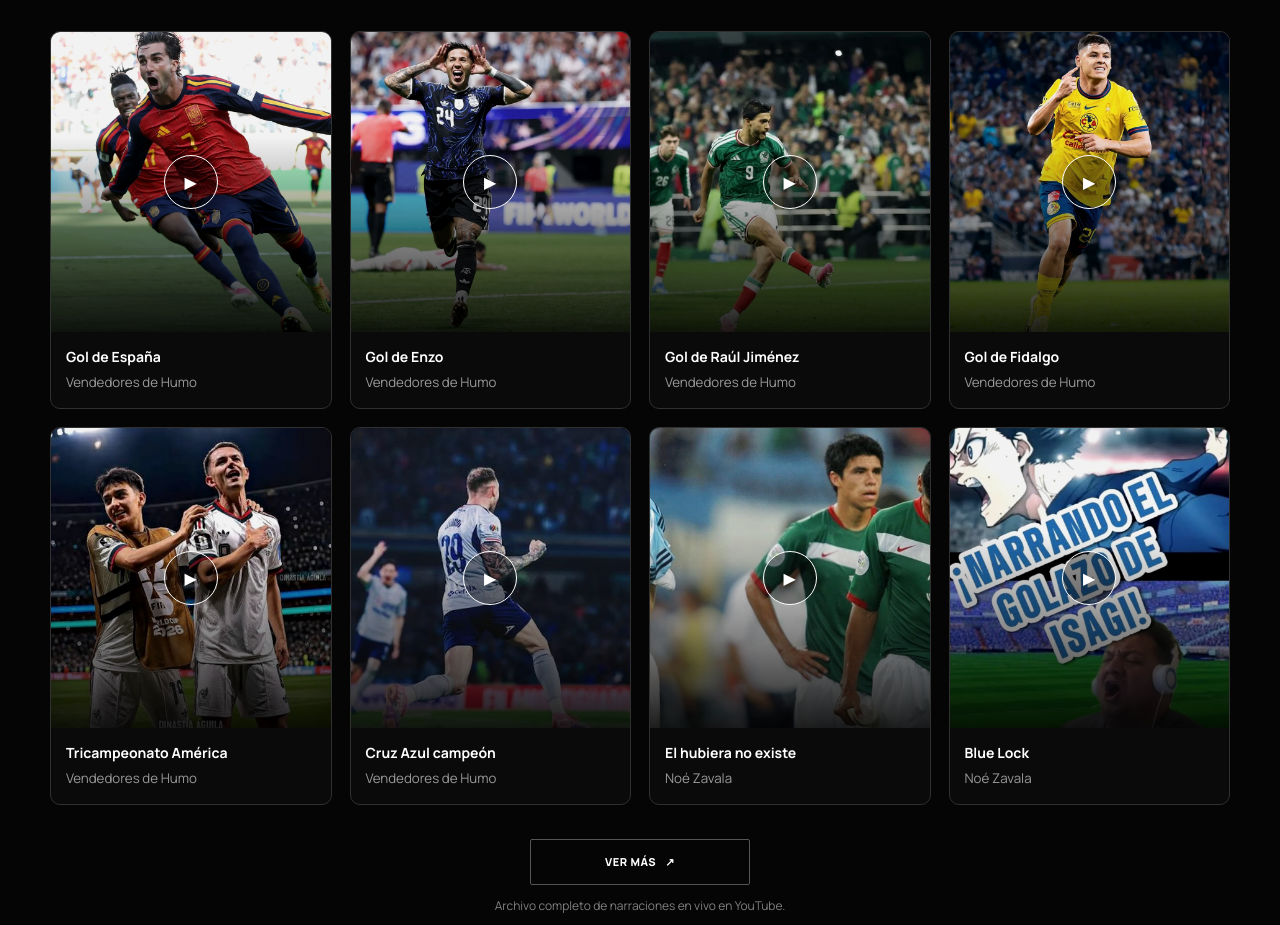
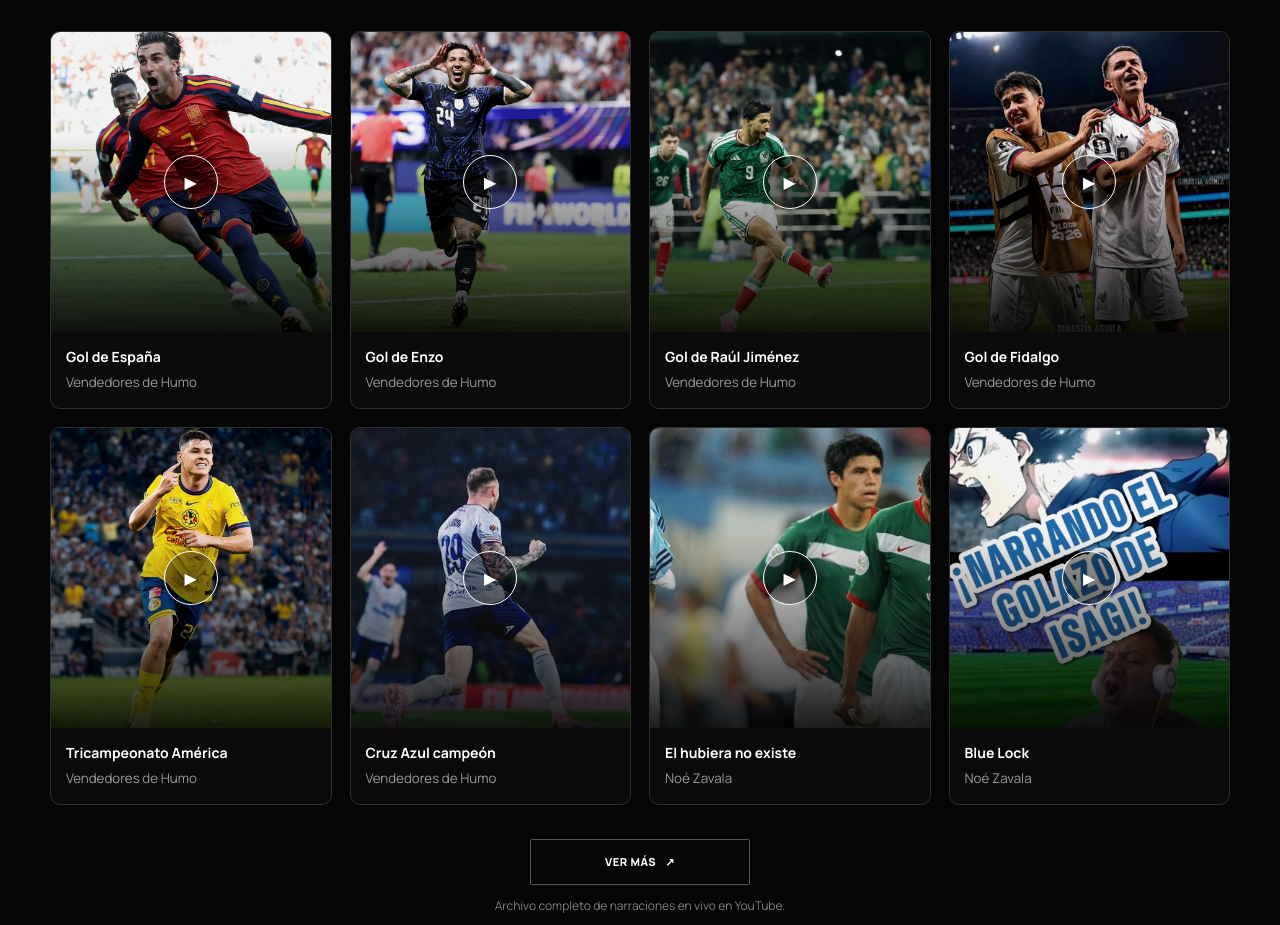
Before and after one commit to soynoezavala/portafolio, a plain HTML site: page index.html in a window 1280 px wide. Shown: the part 3557-4482 px from the top of the page. Drawn offline with Linux system fonts and the light colour scheme.

Commit message:
Update index.html

```diff
--- a/index.html
+++ b/index.html
@@ -137,10 +137,10 @@
             <span class="card-art"><img src="assets/images/thumb-raul.webp" alt="Raúl Jiménez cobrando un penal" loading="lazy"><i>▶</i></span><strong>Gol de Raúl Jiménez</strong><small>Vendedores de Humo</small>
           </a>
           <a class="moment-card reveal" href="https://www.tiktok.com/@vendedoresdehumo/video/7655184121370660103" target="_blank" rel="noopener" aria-label="Ver Gol de Fidalgo en TikTok">
-            <span class="card-art"><img src="assets/images/thumb-fidalgo.webp" alt="Álvaro Fidalgo con América" loading="lazy"><i>▶</i></span><strong>Gol de Fidalgo</strong><small>Vendedores de Humo</small>
+            <span class="card-art"><img src="assets/images/thumb-tricampeonato.webp" alt="Álvaro Fidalgo con América" loading="lazy"><i>▶</i></span><strong>Gol de Fidalgo</strong><small>Vendedores de Humo</small>
           </a>
           <a class="moment-card reveal" href="https://www.tiktok.com/@vendedoresdehumo/video/7449035543079439621" target="_blank" rel="noopener" aria-label="Ver Tricampeonato América en TikTok">
-            <span class="card-art"><img src="assets/images/thumb-tricampeonato.webp" alt="Jugadores del América celebrando" loading="lazy"><i>▶</i></span><strong>Tricampeonato América</strong><small>Vendedores de Humo</small>
+            <span class="card-art"><img src="assets/images/thumb-fidalgo.webp" alt="Jugadores del América celebrando" loading="lazy"><i>▶</i></span><strong>Tricampeonato América</strong><small>Vendedores de Humo</small>
           </a>
           <a class="moment-card reveal" href="https://www.tiktok.com/@vendedoresdehumo/video/7643716057529732370" target="_blank" rel="noopener" aria-label="Ver Cruz Azul campeón en TikTok">
             <span class="card-art"><img src="assets/images/thumb-cruz-azul.webp" alt="Cruz Azul celebrando" loading="lazy"><i>▶</i></span><strong>Cruz Azul campeón</strong><small>Vendedores de Humo</small>
```
